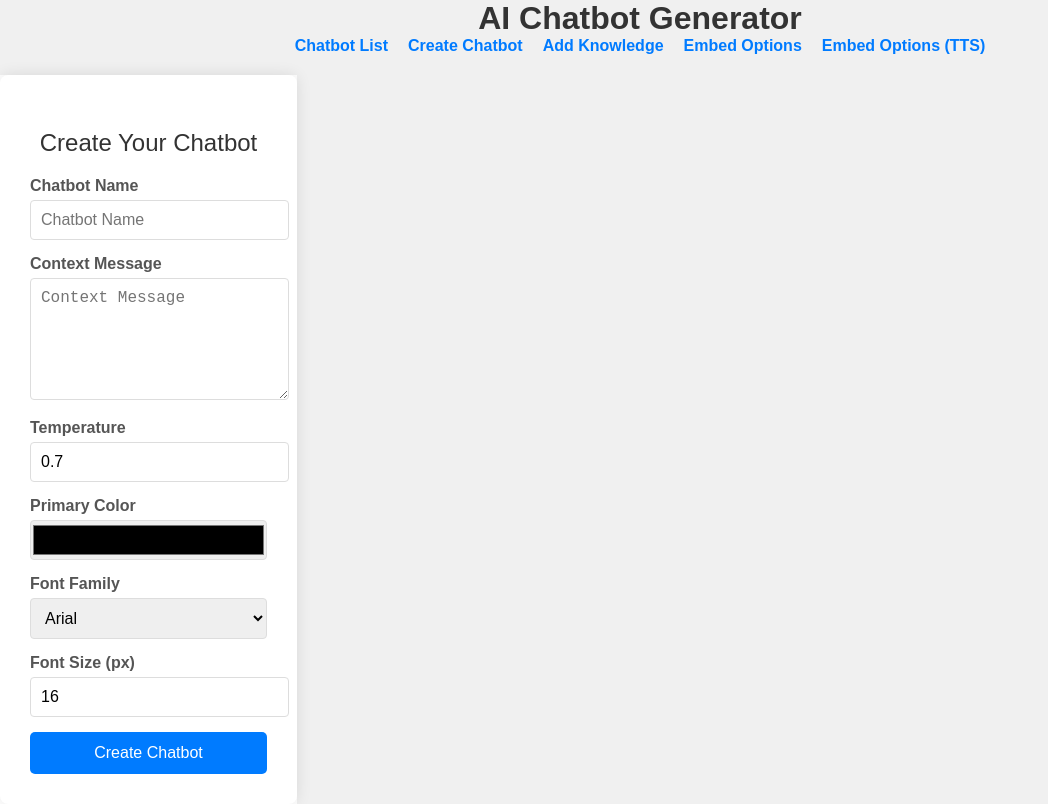
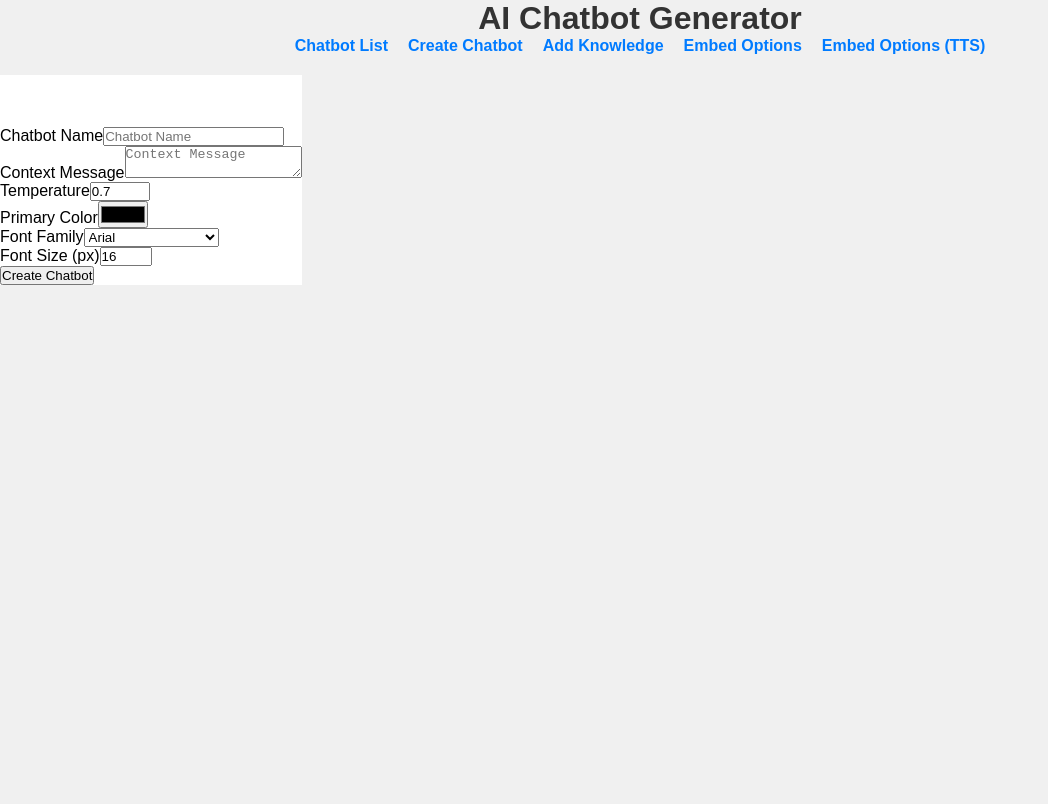
Before and after one commit to MrDracs/BotGenerator, a React (Create React App) app in the folder client/: page /create in a window 1280 px wide. Shown: the whole page, without its empty margins (0-1048 px from the left). Built offline with nearby package versions, Linux system fonts and the light colour scheme.

Commit message:
Done for now - front end app alg

```diff
--- a/client/src/App.css
+++ b/client/src/App.css
@@ -49,124 +49,3 @@ body {
     border-radius: 5px;
     background: #fafafa;
   }
-
-/* ChatbotForm.css */
-.form-container {
-    background-color: #ffffff;
-    padding: 30px;
-    border-radius: 8px;
-    box-shadow: 0 0 15px rgba(0, 0, 0, 0.1);
-    max-width: 600px;
-    margin: 0 auto;
-  }
-
-  .form-container h2 {
-    text-align: center;
-    margin-bottom: 20px;
-    color: #333;
-  }
-
-  .form-group {
-    margin-bottom: 15px;
-  }
-
-  .form-group label {
-    display: block;
-    margin-bottom: 5px;
-    font-weight: bold;
-    color: #555;
-  }
-
-  .form-group input,
-  .form-group select,
-  .form-group textarea {
-    width: 100%;
-    padding: 10px;
-    border-radius: 4px;
-    border: 1px solid #ddd;
-    font-size: 16px;
-  }
-
-  .form-group input[type="color"] {
-    padding: 0;
-    height: 40px;
-  }
-
-  textarea {
-    resize: vertical;
-    min-height: 100px;
-  }
-
-  button {
-    width: 100%;
-    padding: 12px;
-    background-color: #007bff;
-    color: white;
-    font-size: 16px;
-    border: none;
-    border-radius: 5px;
-    cursor: pointer;
-    transition: background-color 0.3s;
-  }
-
-  button:hover {
-    background-color: #0056b3;
-  }
-
-  .chat-container {
-    width: 100%;
-    max-width: 600px;
-    margin: 0 auto;
-  }
-
-  .chat-window {
-    border: 1px solid #ddd;
-    padding: 10px;
-    height: 400px;
-    overflow-y: scroll;
-    margin-bottom: 10px;
-  }
-
-  .chat-bubble {
-    padding: 10px;
-    margin: 5px 0;
-    border-radius: 10px;
-  }
-
-  .chat-bubble.user {
-    background-color: #007bff;
-    color: white;
-    text-align: right;
-  }
-
-  .chat-bubble.bot {
-    background-color: #f1f1f1;
-    color: black;
-  }
-
-  .chat-input-form {
-    display: flex;
-  }
-
-  .chat-input-form input {
-    flex-grow: 1;
-    padding: 10px;
-    font-size: 16px;
-  }
-
-  .chat-input-form button {
-    padding: 10px;
-    background-color: #007bff;
-    color: white;
-    border: none;
-    cursor: pointer;
-  }
-
-  .chat-input-form button:disabled {
-    background-color: #ccc;
-  }
-
-  .error {
-    color: red;
-    margin-top: 10px;
-  }
--- a/client/src/components/Chatting-tts.js
+++ b/client/src/components/Chatting-tts.js
@@ -90,7 +90,7 @@ function ChatWithChatbotTTS() {
       </div>
 
       {/* Input Form */}
-      <form onSubmit={sendMessage} className="chat-input-form">
+      <form onSubmit={sendMessage} className="chat-input">
         <input
           type="text"
           value={message}
--- a/client/src/components/EmbedOptions.js
+++ b/client/src/components/EmbedOptions.js
@@ -23,8 +23,7 @@ function EmbedOptions() {
     return <div>Loading...</div>;
   }
 
-  const iframeEmbed = `<div class="side-bar-fs"><iframe src="http://localhost:3000/chat/${chatbotId}" width='80%' height="100%" frameborder='none'></iframe></div>
-`;
+  const iframeEmbed = `<div class="side-bar-fs"><iframe src="http://localhost:3000/chat/${chatbotId}" width='80%' height="100%" frameborder='none'></iframe></div>`;
   const cssEmbed = `.side-bar-fs{
     width: 30vw;
     height:95vh;
--- a/client/src/components/chatbot-widget.css
+++ b/client/src/components/chatbot-widget.css
@@ -56,7 +56,7 @@
   }
   /* Chat window styles */
   .chat-window {
-    height: 55vh;
+    height: 40vh;
     max-width: 95%;
     margin: auto;
     max-height: 100%;
@@ -187,6 +187,9 @@
     .chat-container {
       padding: 10px;
     }
+    .chat-window{
+      height: 52vh;
+    }
 
     .chat-bubble {
       max-width: 90%;
```
